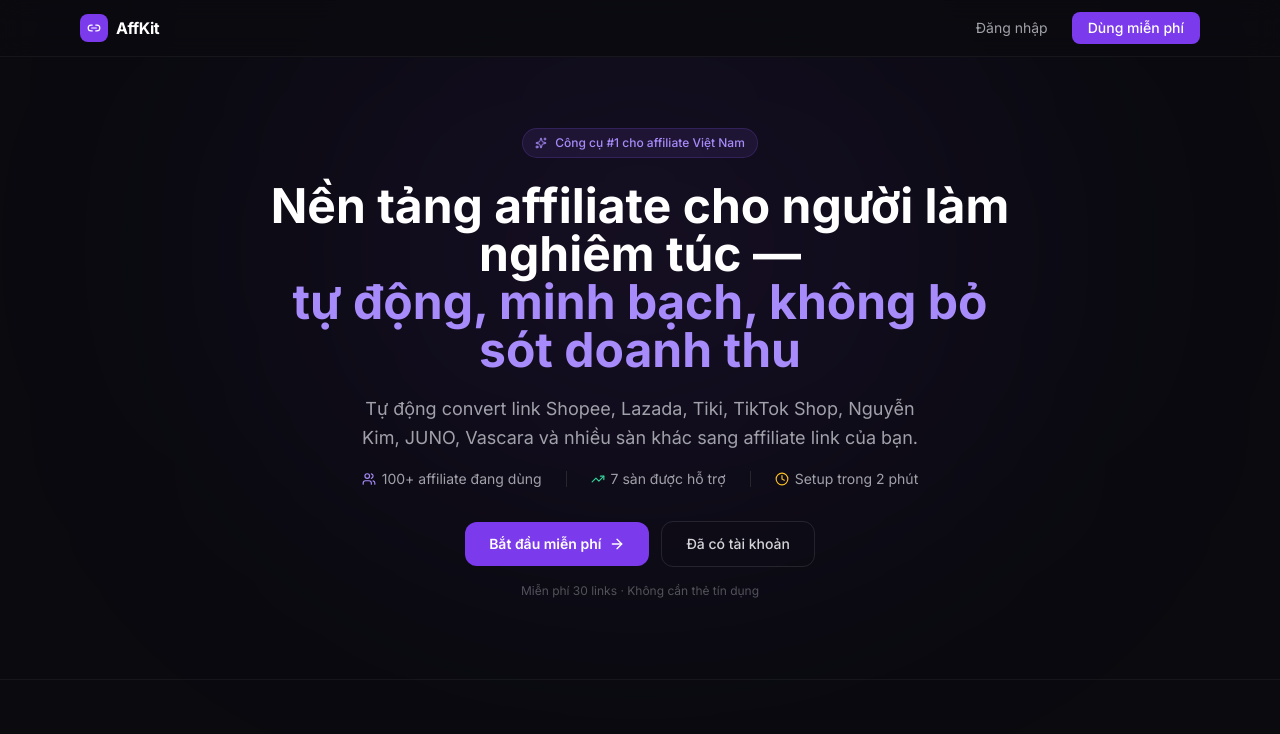
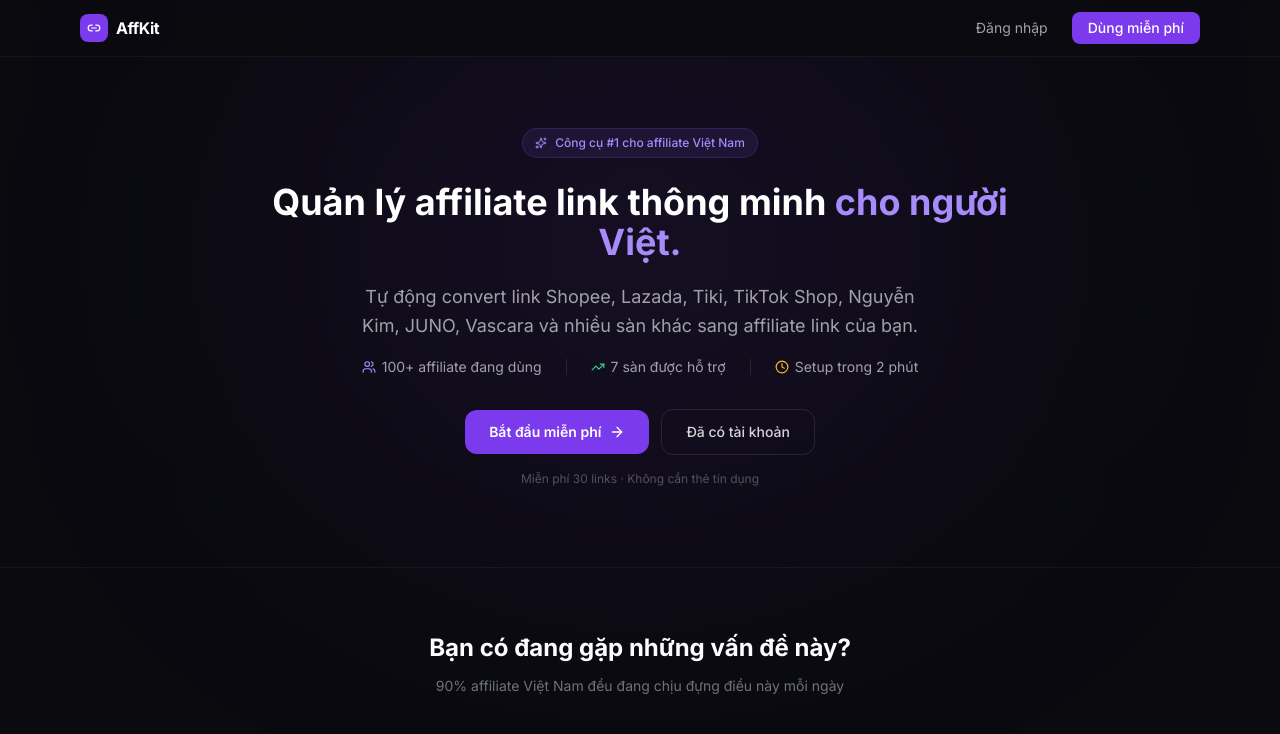
Before and after one commit to phunghuong18284/affkit-frontend, a Next.js app: page / in a window 1280 px wide. Shown: the top 734 px of the page. Built offline with nearby package versions, Linux system fonts and the light colour scheme.

Commit message:
affkit v3

```diff
--- a/app/page.tsx
+++ b/app/page.tsx
@@ -54,9 +54,9 @@
             <Sparkles size={12} />
             Công cụ #1 cho affiliate Việt Nam
           </div>
-          <h1 className="text-4xl sm:text-5xl font-bold text-white leading-tight mb-5">
-            Nền tảng affiliate cho người làm nghiêm túc —<br />
-            <span className="text-violet-400">tự động, minh bạch, không bỏ sót doanh thu</span>
+          <h1 className="text-3xl sm:text-4xl font-bold text-white leading-tight mb-5">
+            Quản lý affiliate link thông minh{' '}
+            <span className="text-violet-400">cho người Việt.</span>
           </h1>
           <p className="text-zinc-400 text-lg mb-4 max-w-xl mx-auto leading-relaxed">
             Tự động convert link Shopee, Lazada, Tiki, TikTok Shop, Nguyễn Kim, JUNO, Vascara và nhiều sàn khác sang affiliate link của bạn.
```
